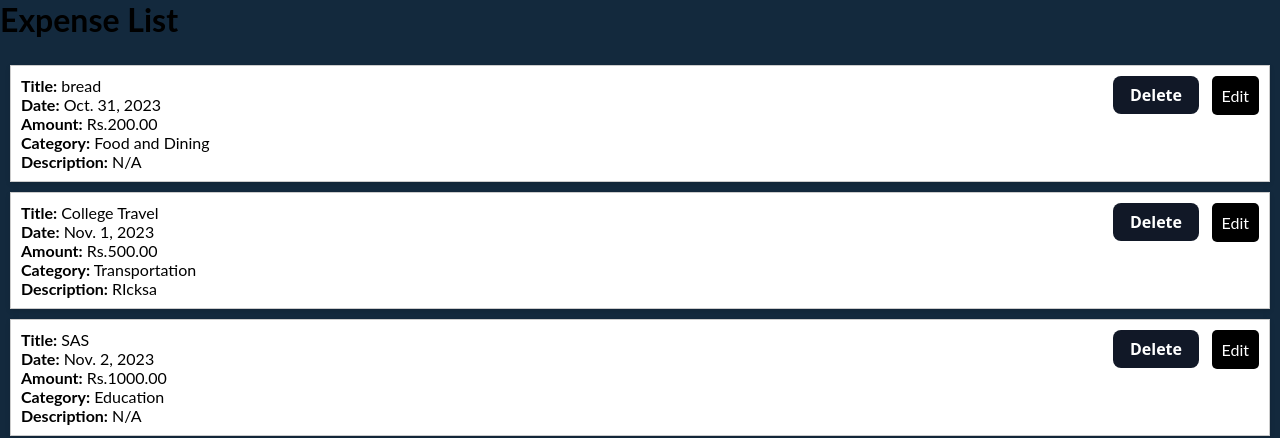
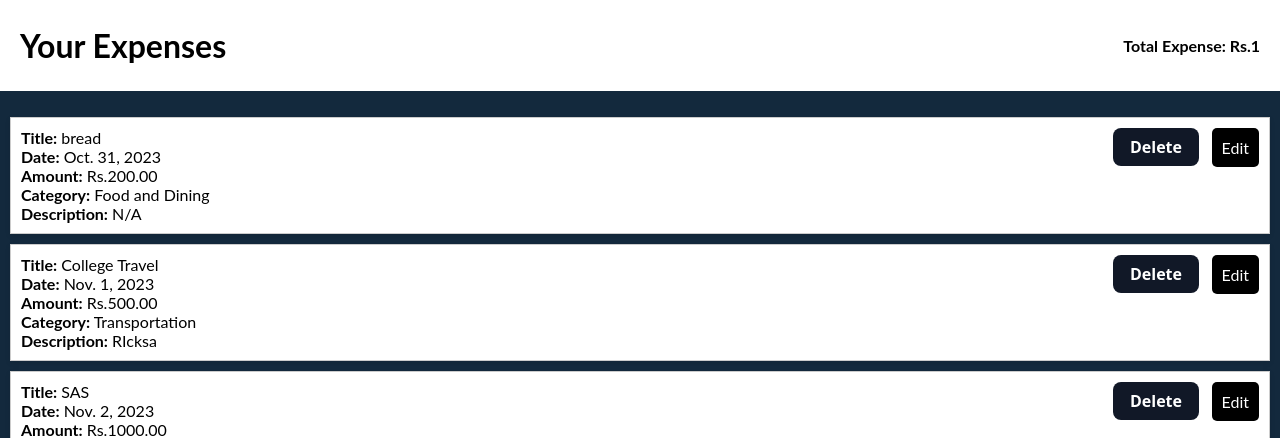
Before and after one commit to COCO-1212/expenseproject, a Django app: template expenseapp/templates/expense_list.html in a window 1280 px wide. Shown: the top 438 px of the page. Run offline with Django 4.2, Linux system fonts and the light colour scheme; data comes from the database, SQL or seed files in the repository; the template is opened without the code that fills it: values that come from a table or form of the project are taken from there, most other values are stand-ins (such as "Sample title", 1, 10 or a date in 2020); parts of the project's set-up code (start-up, migrations or seed data) failed here and were passed over.

Commit message:
Final Commit

```diff
--- a/expenseapp/templates/expense_list.html
+++ b/expenseapp/templates/expense_list.html
@@ -120,7 +120,10 @@
     </style>
 </head>
 <body>
-    <h1>Expense List</h1>
+    <div class="header">
+        <h1>Your Expenses</h1>
+        <p class="total-expense">Total Expense: Rs.{{ total_expense }}</p>
+    </div>
     <ul>
         {% for expense in expenses %}
             <li>
```
Also changed, not shown: expenseapp/views.py (+25 -1 lines), expenseapp/migrations/0004_alter_expense_amount.py (added).
